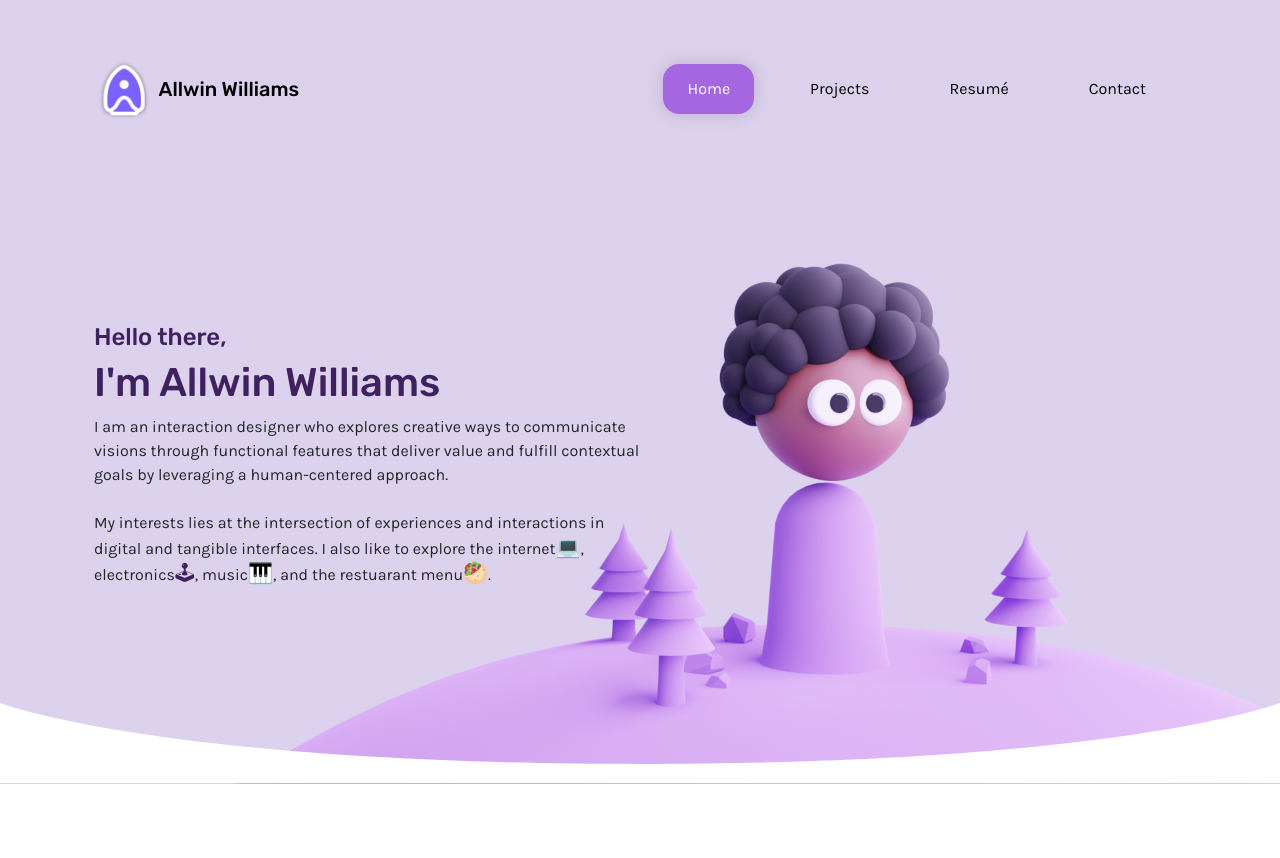
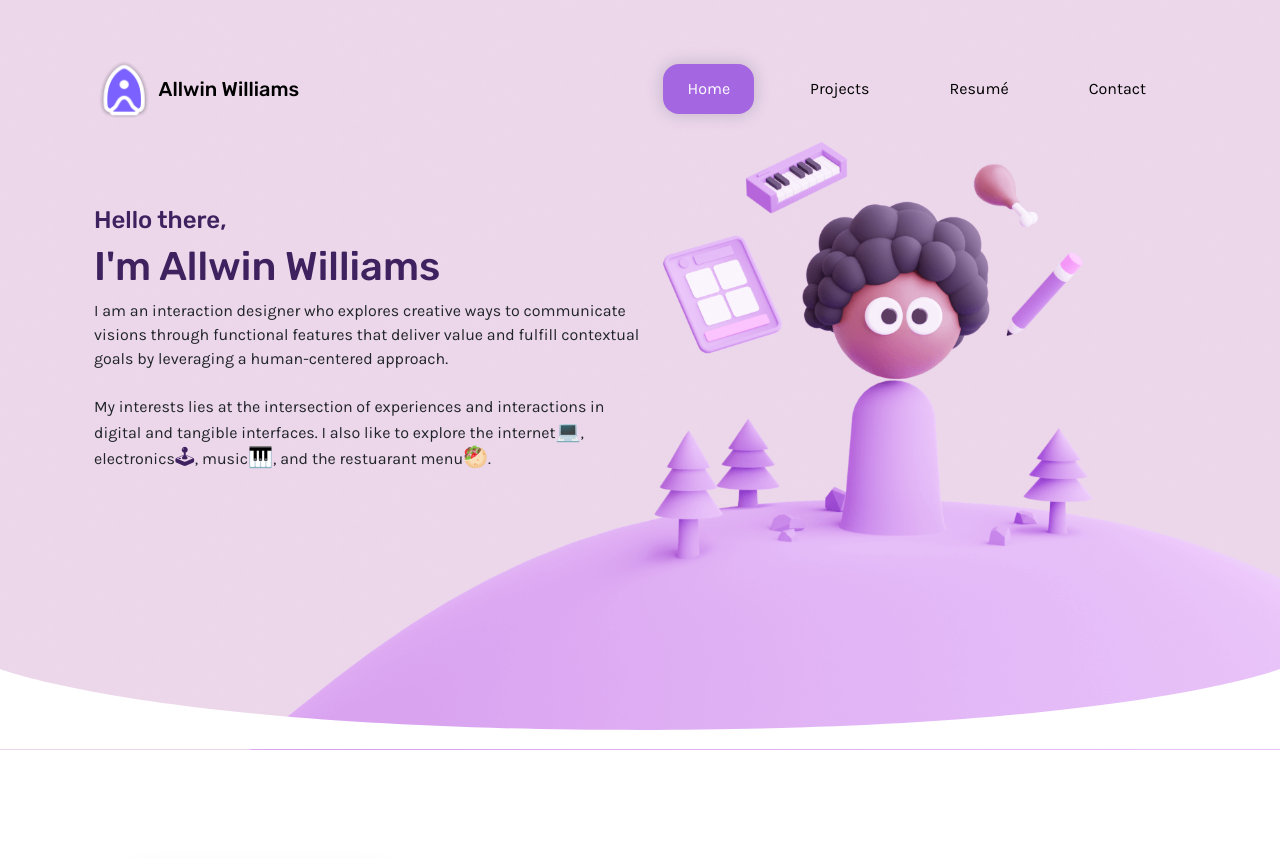
Before and after one commit to allwinwilliams/allwinwilliams.github.io, a Jekyll site: the page built from index.html, in a window 1280 px wide. Shown: the top 858 px of the page. Built offline with Jekyll 4.4.1, drawn with Linux system fonts in a browser that asks for light colours; grey boxes are pictures that could not be loaded.

Commit message:
header bg with items

```diff
--- a/_sass/main.scss
+++ b/_sass/main.scss
@@ -60,7 +60,6 @@
 
 nav.home-nav{
   padding-top: 3.5em;
-  background-color: #dcd1ed;
 }
 
 nav li{
@@ -233,9 +232,10 @@
   // background-color: #f4f7f3;
 }
 
-div#landing-header{
-  height:650px;
-  background: url('/assets/images/header-bg.png') center center;
+header.header-home{
+  height: 750px;
+  background: url('/assets/images/header-bg.png');
+  background-position: left top;
   background-size: cover;
 }
 
--- a/index.html
+++ b/index.html
@@ -12,7 +12,7 @@
               <h5 class="d-inline color-black">Allwin Williams</h5>
           </a>
         </div>
-        <div class="col-12 col-md-12 col-lg-8 mt-5 mt-lg-0 py-2">
+        <div class="col-12 col-md-12 col-lg-8 py-2">
           <div class="navbar-links d-flex justify-content-center justify-content-lg-end">
             {% assign links = site.data.navigation %}
               {% for link in links %}
@@ -29,7 +29,7 @@
       </div>
     </div>
   </nav>
-  <div id="landing-header" class="d-flex pt-4 pt-lg-0 align-items-lg-center">
+  <div id="landing-header" class="d-flex pt-4 mt-lg-5 align-items-lg-center">
     <div class="container mb-0 mb-md-2 mt-5 mt-lg-0 px-3 px-md-4">
       <div class="col col-md-6 pe-4 pe-md-0">
         <h4>
```
Also changed, not shown: assets/images/header-bg-bak.png (added), assets/images/header-bg.png, assets/projects/sentiments-of-emojis/assets/images/card.png, assets/resume.png, 9 other files.
